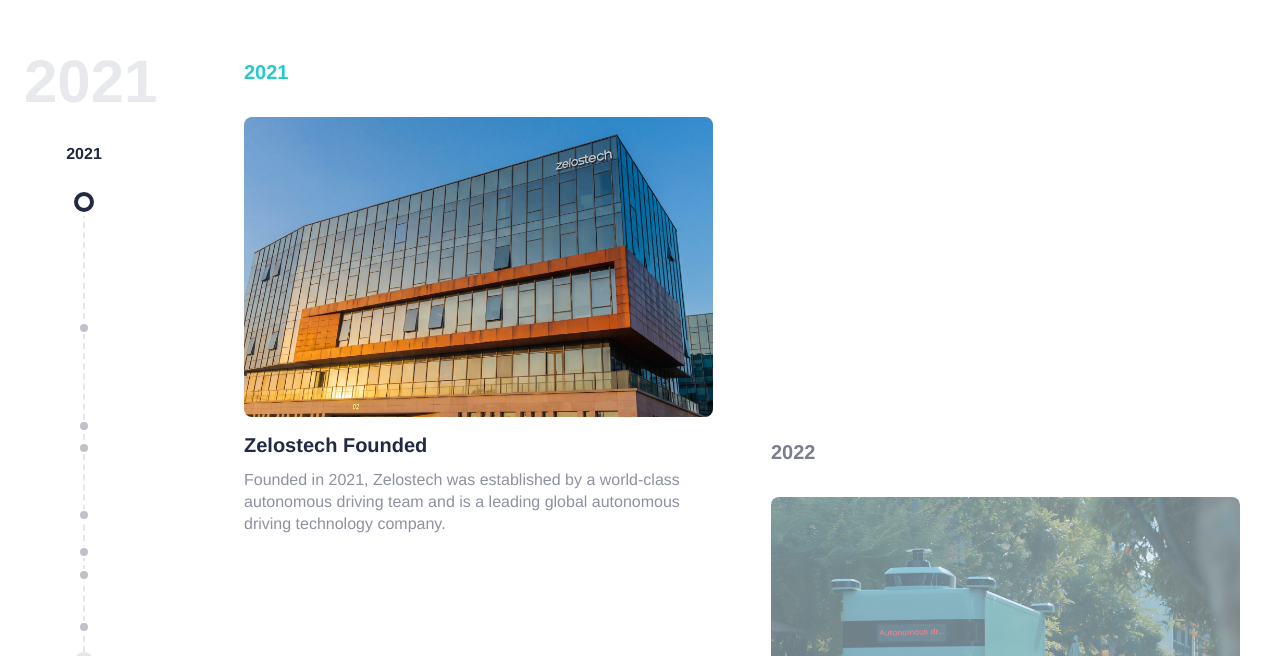
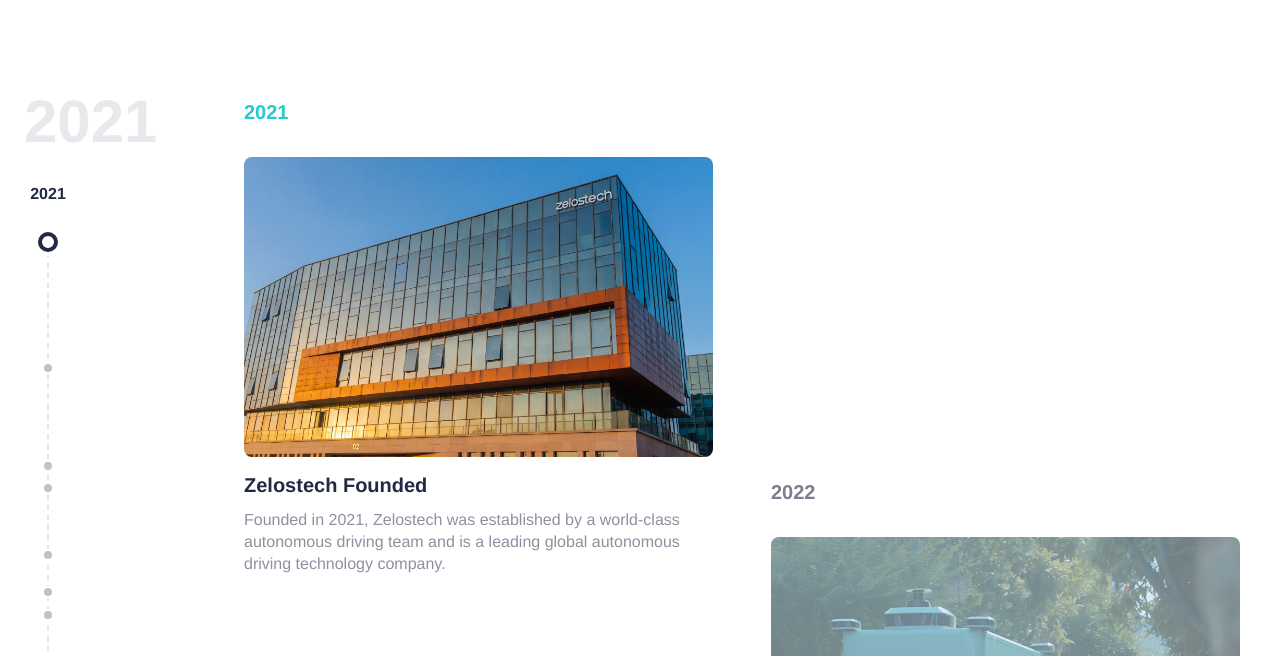
Before and after one commit to yuanchaoo/product-details, a Next.js app: page /about in a window 1280 px wide. Shown: the part 2744-3400 px from the top of the page. Built offline with nearby package versions, Linux system fonts and the light colour scheme.

Commit message:
Adjust about timeline alignment

```diff
--- a/src/components/AboutTimelineSection.tsx
+++ b/src/components/AboutTimelineSection.tsx
@@ -18,7 +18,7 @@
 };
 
 const DESKTOP_COLUMN_GAP = 58;
-const DESKTOP_TOP_ALIGNMENT_OFFSET = 60;
+const DESKTOP_TOP_ALIGNMENT_OFFSET = 100;
 const DESKTOP_TITLE_ALIGNMENT_OFFSET = 380;
 const DESKTOP_MODULE_HEIGHT = 500;
 const AXIS_START_YEAR = 2021;
@@ -185,7 +185,7 @@
       >
         <div className="mx-auto h-full max-w-[1240px]">
           <div className="grid h-full gap-x-[70px] gap-y-[70px] md:grid-cols-[120px_minmax(0,1fr)] lg:gap-x-[100px]">
-            <aside className="hidden pt-[60px] md:block">
+            <aside className="hidden pt-[100px] md:block">
               <div>
                 <p
                   ref={activeYearRef}
@@ -193,8 +193,8 @@
                 >
                   {milestones[activeIndex]?.year ?? "2021"}
                 </p>
-                <div className="mt-[30px] flex h-[520px] flex-col items-center text-center">
-                  <span className="text-[16px] font-bold text-[#222943]">
+                <div className="-ml-[16px] mt-[30px] flex h-[520px] flex-col items-start text-center">
+                  <span className="w-20 text-center text-[16px] font-bold text-[#222943]">
                     {foundedYear}
                   </span>
                   <div className="relative mt-6 w-20 flex-1">
```
